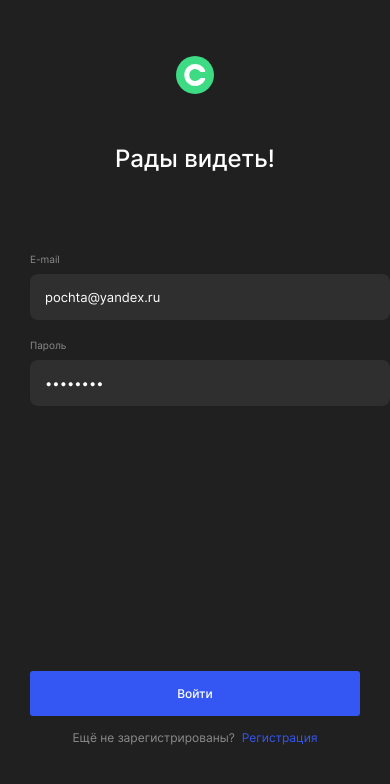
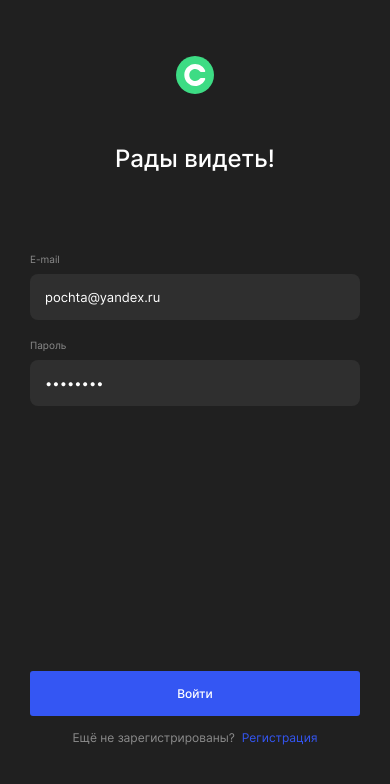
Before and after one commit to andreizherebor/movies-explorer-frontend, a React (Create React App) app: page /signin in a window 390 px wide. Shown: the top 784 px of the page. Built offline with nearby package versions, Linux system fonts and the light colour scheme.

Commit message:
исправлена адаптивная верстка на промежуточных разрешениях

```diff
--- a/src/components/AuthForm/AuthForm.css
+++ b/src/components/AuthForm/AuthForm.css
@@ -87,7 +87,6 @@
     color: #fff;
     border-radius: 8px;
     background: #2F2F2F;
-    width: 366px;
     height: 16px;
     padding: 15px;
 }
@@ -190,7 +189,4 @@
         line-height: 15px;
         gap: 7px;
     }
-    .auth__input {
-        width: 100%;
-    }
 }
```
